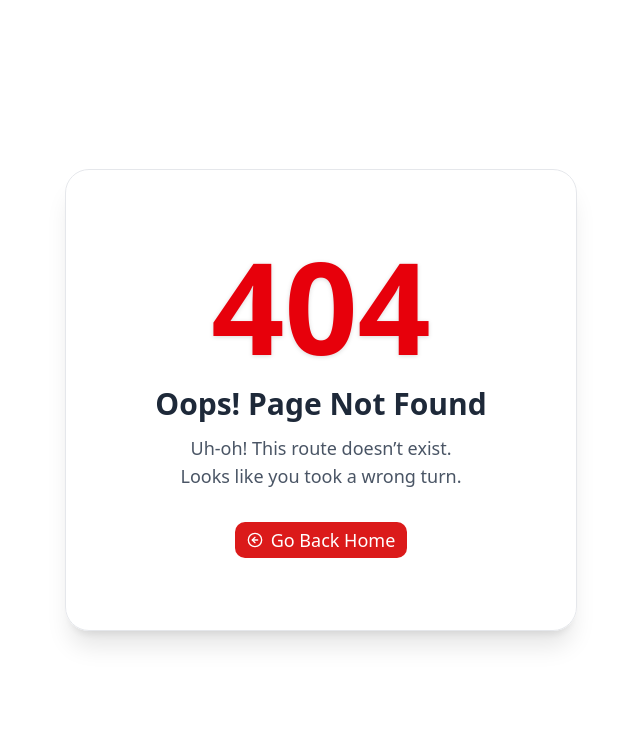
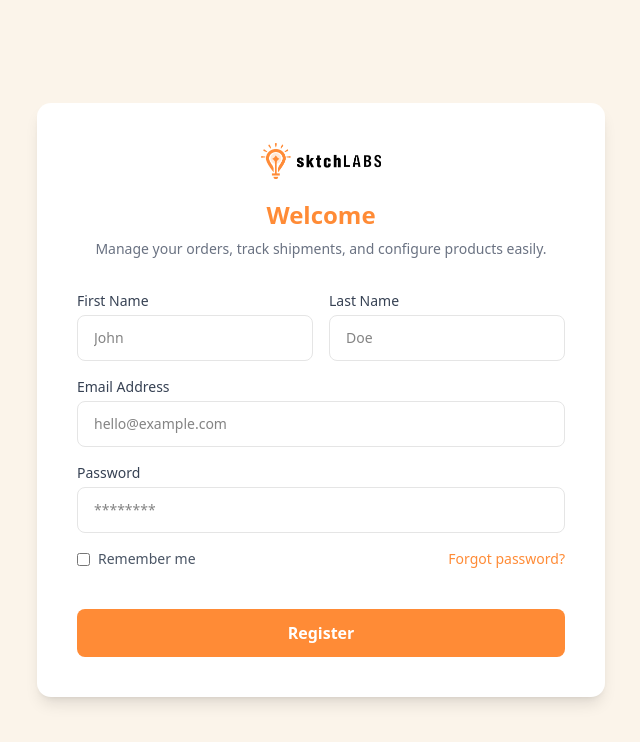
Before and after one commit to FSDTeam-SAA/hinkel-Website, a Next.js app: page /register in a window 1280 px wide. Before the commit this address had no page. Shown: the top 742 px of the page, without its empty margins (319-959 px from the left). Built offline with nearby package versions, Linux system fonts and the light colour scheme; no server answers.

Commit message:
feat: auth register done

```diff
--- /dev/null
+++ b/src/app/(auth)/register/page.tsx
@@ -0,0 +1,12 @@
+import React from 'react'
+import Register from '@/features/auth/component/Register'
+
+const page = () => {
+  return (
+    <>
+    <Register />
+    </>
+  )
+}
+
+export default page
--- /dev/null
+++ b/src/features/auth/api/register.api.ts
@@ -0,0 +1,13 @@
+// features/auth/api/register.api.ts
+import { api } from "@/lib/api";
+import { RegisterFormData } from "../types";
+
+
+export const registeruser = async (data: RegisterFormData) => {
+    try {
+        const response = await api.post("/auth/register", data);
+        return response.data;
+    } catch (error) {
+        throw error;
+    }
+};
--- /dev/null
+++ b/src/features/auth/component/Register.tsx
@@ -0,0 +1,134 @@
+// features/auth/component/Register.tsx
+"use client";
+import Image from "next/image";
+import { useRouter } from "next/navigation";
+import React, { useState } from "react";
+import { useRegister } from "../hooks/useregister";
+
+const Register = () => {
+  const { loading, error, handleRegister } = useRegister();
+  const [firstName, setFirstName] = useState("");
+  const [lastName, setLastName] = useState("");
+  const [email, setEmail] = useState("");
+  const [password, setPassword] = useState("");
+  const router = useRouter();
+
+  const onSubmit = async (e: React.FormEvent) => {
+    e.preventDefault();
+    const capitalize = (str: string) =>
+      str.charAt(0).toUpperCase() + str.slice(1).toLowerCase();
+    const name = `${capitalize(firstName)} ${capitalize(lastName)}`;
+    const res = await handleRegister(name, email, password);
+    if (res && !res.error) {
+      router.push("/login");
+    }
+  };
+
+  return (
+    <div className="min-h-screen flex items-center justify-center">
+      <div className="max-w-6xl bg-white rounded-xl shadow-lg p-10">
+        {/* Logo */}
+        <div className="flex items-center justify-center gap-2 mb-5">
+          <Image
+            src="/images/logo.png"
+            alt="Company Logo"
+            width={120}
+            height={120}
+          />
+        </div>
+
+        {/* Title */}
+        <h2 className="text-center text-primary text-2xl font-semibold mb-2">
+          Welcome
+        </h2>
+        <p className="text-center text-sm text-gray-500 mb-8">
+          Manage your orders, track shipments, and configure products easily.
+        </p>
+
+        {/* Form */}
+        <form className="space-y-4" onSubmit={onSubmit}>
+          {error && (
+            <div className="bg-red-50 text-red-500 p-3 rounded-md text-sm text-center">
+              {error}
+            </div>
+          )}
+          <div className="grid grid-cols-1 md:grid-cols-2 gap-4">
+            <div className="flex flex-col gap-1">
+              <label className="text-sm text-gray-700">First Name</label>
+              <input
+                type="text"
+                placeholder="John"
+                className="w-full px-4 py-3 border rounded-md text-sm focus:outline-none focus:ring-2 focus:bg-primary/5 focus:ring-primary"
+                value={firstName}
+                onChange={(e) => setFirstName(e.target.value)}
+                required
+              />
+            </div>
+
+            <div className="flex flex-col gap-1">
+              <label className="text-sm text-gray-700">Last Name</label>
+              <input
+                type="text"
+                placeholder="Doe"
+                className="w-full px-4 py-3 border rounded-md text-sm focus:outline-none focus:ring-2 focus:bg-primary/5 focus:ring-primary"
+                value={lastName}
+                onChange={(e) => setLastName(e.target.value)}
+                required
+              />
+            </div>
+          </div>
+          <div>
+            <label className="block text-sm text-gray-700 mb-1">
+              Email Address
+            </label>
+            <input
+              type="email"
+              placeholder="hello@example.com"
+              className="w-full px-4 py-3 border rounded-md text-sm focus:outline-none focus:ring-2 focus:bg-primary/5 focus:ring-primary"
+              value={email}
+              onChange={(e) => setEmail(e.target.value)}
+              required
+            />
+          </div>
+
+          <div>
+            <label className="block text-sm text-gray-700 mb-1">Password</label>
+            <input
+              type="password"
+              placeholder="********"
+              className="w-full px-4 py-3 border rounded-md text-sm focus:outline-none focus:ring-2 focus:ring-primary"
+              value={password}
+              onChange={(e) => setPassword(e.target.value)}
+              required
+            />
+          </div>
+
+          {/* Options */}
+          <div className="flex items-center justify-between text-sm mt-2">
+            <label className="flex items-center gap-2 text-gray-600">
+              <input type="checkbox" className="accent-primary" />
+              Remember me
+            </label>
+
+            <a
+              href="/reset-password"
+              className="text-primary hover:text-primary/80"
+            >
+              Forgot password?
+            </a>
+          </div>
+
+          <button
+            type="submit"
+            className="w-full mt-6 bg-primary hover:bg-primary/90 text-white font-semibold py-3 rounded-md transition disabled:opacity-50 disabled:cursor-not-allowed"
+            disabled={loading}
+          >
+            {loading ? "Registering..." : "Register"}
+          </button>
+        </form>
+      </div>
+    </div>
+  );
+};
+
+export default Register;
--- a/src/features/auth/hooks/useResetPassword.ts
+++ b/src/features/auth/hooks/useResetPassword.ts
@@ -8,7 +8,7 @@ export function useResetPassword() {
     const [error, setError] = useState<string | null>(null);
     const [success, setSuccess] = useState<boolean>(false);
 
-    const handleResetPassword = async (data: { email: string; newPassword: string }) => {
+    const handleResetPassword = async (data: {  name: string; email: string; newPassword: string }) => {
         setLoading(true);
         setError(null);
         setSuccess(false);
--- /dev/null
+++ b/src/features/auth/hooks/useregister.ts
@@ -0,0 +1,31 @@
+"use client";
+import { useState } from "react";
+import { isAxiosError } from "axios";
+import { registeruser } from "../api/register.api";
+
+
+export function useRegister() {
+    const [loading, setLoading] = useState(false);
+    const [error, setError] = useState<string | null>(null);
+
+    const handleRegister = async (name: string, email: string, password: string) => {
+        setLoading(true);
+        setError(null);
+        try {
+            const result = await registeruser({ name, email, password });
+
+            return result;
+        } catch (err: unknown) {
+            if (isAxiosError(err)) {
+                setError(err.response?.data?.message || "Something went wrong");
+            } else {
+                setError("An unexpected error occurred");
+            }
+            return undefined;
+        } finally {
+            setLoading(false);
+        }
+    };
+
+    return { loading, error, handleRegister };
+}
--- a/src/features/auth/types.ts
+++ b/src/features/auth/types.ts
@@ -27,3 +27,9 @@ export interface VerifyCodeFormData {
     email: string;
     otp: string;
 }
+
+export interface RegisterFormData {
+    name: string;
+    email: string;
+    password: string;
+}
```
